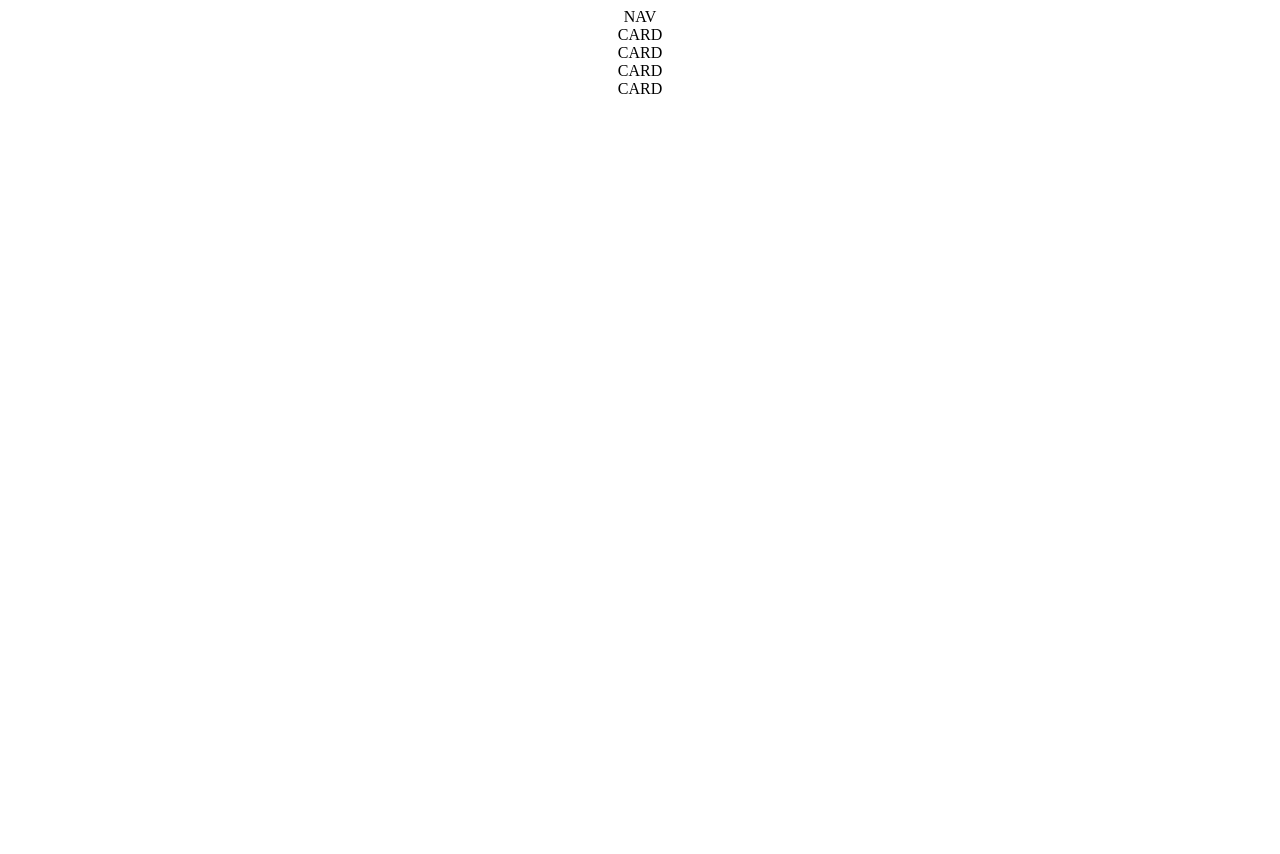
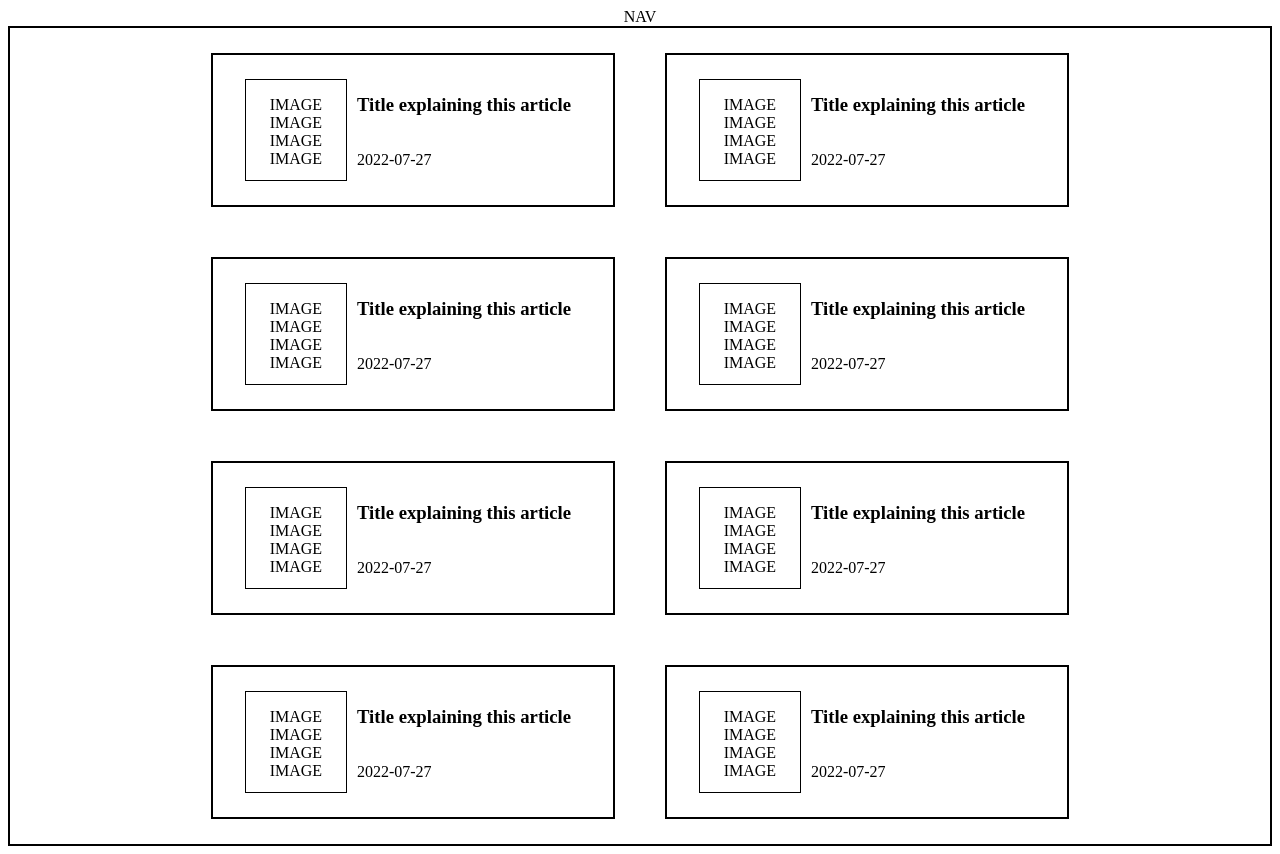
Before and after one commit to Abumpus1/takehome-times, a React (Create React App) app: page / in a window 1280 px wide. Before the commit the page ends 800 px from the top, so only its background shows below. Built offline with nearby package versions, Linux system fonts and the light colour scheme.

Commit message:
Set up initial layout for item cards

```diff
--- a/src/components/Dashboard.js
+++ b/src/components/Dashboard.js
@@ -1,13 +1,19 @@
 import React from "react";
 import ItemCard from "./ItemCard";
+import "../styles/Dashboard.css";
 
 const Dashboard = () => {
   return (
-    <section>
+    <section className="dashboard">
       <ItemCard />
       <ItemCard />
       <ItemCard />
       <ItemCard />
+      <ItemCard />
+      <ItemCard />
+      <ItemCard />
+      <ItemCard />
+
     </section>
   )
 }
--- a/src/components/ItemCard.js
+++ b/src/components/ItemCard.js
@@ -1,9 +1,16 @@
 import React from "react";
+import "../styles/ItemCard.css";
 
 const ItemCard = () => {
   return (
-    <article>
-      CARD
+    <article className="item-card">
+      <div className="thumbnail">
+        <p>IMAGE IMAGE IMAGE IMAGE</p>
+      </div>
+      <div className="card-info">
+        <h3>Title explaining this article</h3>
+        <p>2022-07-27</p>
+      </div>
     </article>
   )
 }
--- /dev/null
+++ b/src/styles/Dashboard.css
@@ -0,0 +1,6 @@
+.dashboard {
+  display: flex;
+  flex-wrap: wrap;
+  border: solid black 2px;
+  justify-content: center;
+}
--- /dev/null
+++ b/src/styles/ItemCard.css
@@ -0,0 +1,22 @@
+.item-card {
+  margin: 25px;
+  display: flex;
+  border: solid black 2px;
+  width: 400px;
+  height: 150px;
+  justify-content: center;
+  align-items: center;
+}
+
+.thumbnail {
+  border: solid black 1px;
+  width: 100px;
+  max-height: 100px;
+}
+
+.card-info {
+  padding: 10px;
+  display: flex;
+  flex-direction: column;
+  align-items: flex-start;
+}
```
